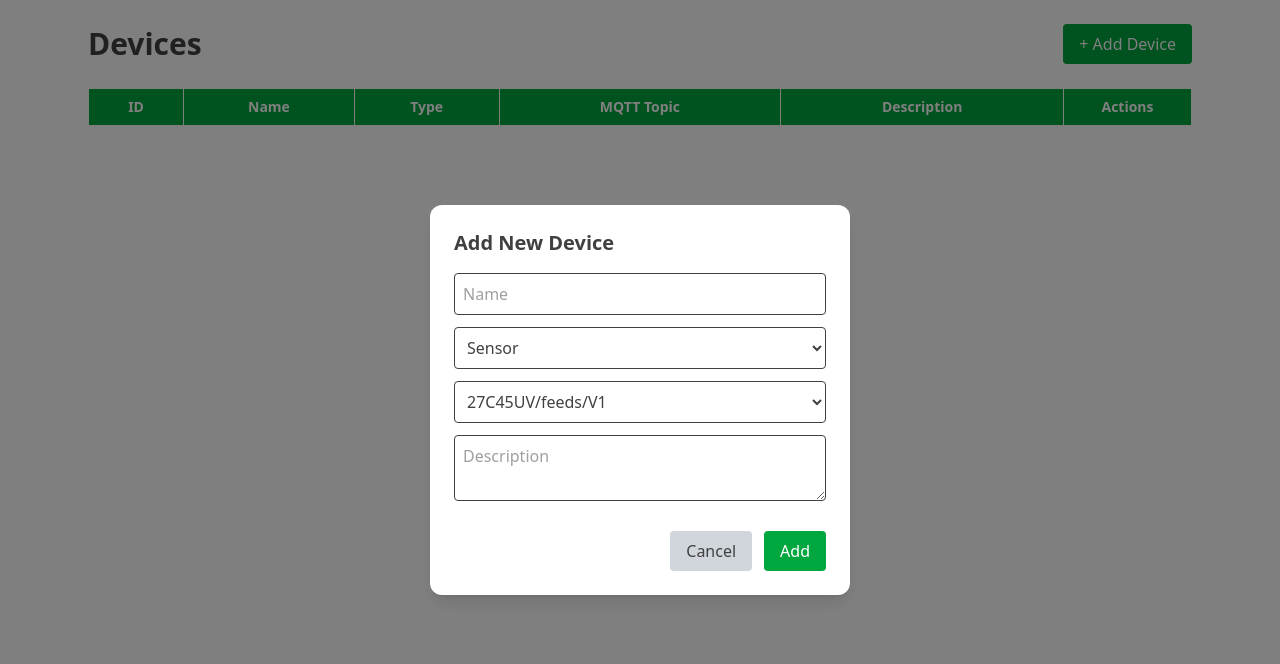
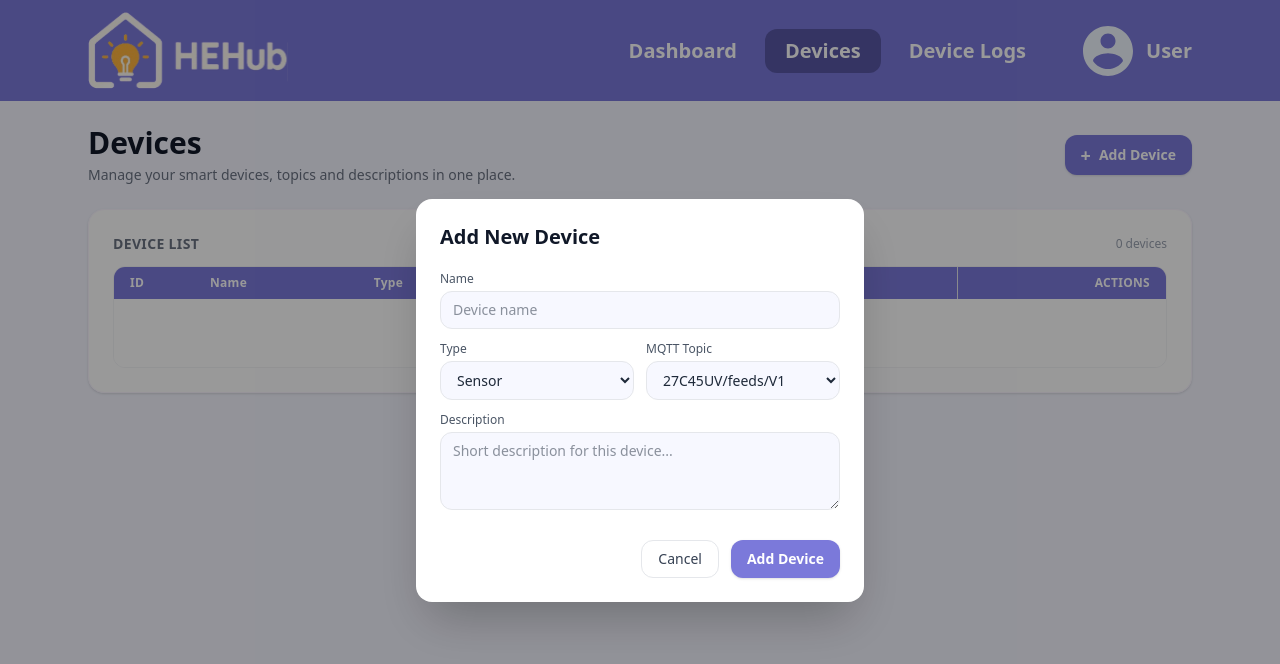
Before and after one commit to sker8130/Smarthome-Frontend, a Next.js app: page /devices in a window 1280 px wide. Both pictures are taken after a click on the button "+ Add Device". Shown: the top 664 px of the page. Built offline with nearby package versions, Linux system fonts and the light colour scheme.

Commit message:
feat: add header for device page and update UI

```diff
--- a/app/devices/DevicePageClient.tsx
+++ b/app/devices/DevicePageClient.tsx
@@ -2,6 +2,7 @@
 
 import { useEffect, useState } from "react";
 import { apiFetch } from "@/lib/api";
+import DashboardHeader from "@/components/dashboard/DashboardHeader";
 
 type ApiDevice = {
   id: number;
@@ -21,7 +22,10 @@ export default function DevicePageClient() {
   const [editItem, setEditItem] = useState<ApiDevice | null>(null);
   const [addMode, setAddMode] = useState(false);
 
-  const [sortConfig, setSortConfig] = useState<{ key: keyof ApiDevice; direction: "asc" | "desc" } | null>(null);
+  const [sortConfig, setSortConfig] = useState<{
+    key: keyof ApiDevice;
+    direction: "asc" | "desc";
+  } | null>(null);
 
   const [form, setForm] = useState({
     name: "",
@@ -44,7 +48,10 @@ export default function DevicePageClient() {
 
   function handleSort(key: keyof ApiDevice) {
     if (sortConfig?.key === key) {
-      setSortConfig({ key, direction: sortConfig.direction === "asc" ? "desc" : "asc" });
+      setSortConfig({
+        key,
+        direction: sortConfig.direction === "asc" ? "desc" : "asc",
+      });
     } else {
       setSortConfig({ key, direction: "asc" });
     }
@@ -142,121 +149,191 @@ export default function DevicePageClient() {
   }
 
   if (loading) {
-    return <div className="p-6 text-lg">Loading...</div>;
+    return (
+      <div className="min-h-screen bg-[#f4f5ff]">
+        <DashboardHeader />
+        <main className="mx-auto max-w-6xl p-6">
+          <p className="text-gray-700">Loading devices...</p>
+        </main>
+      </div>
+    );
   }
 
   return (
-    <main className="mx-auto max-w-6xl p-6">
-      <div className="flex items-center justify-between mb-6">
-        <h1 className="text-3xl font-semibold">Devices</h1>
+    <div className="min-h-screen bg-[#f4f5ff]">
+      <DashboardHeader />
+
+      <main className="mx-auto max-w-6xl p-6 space-y-6">
+        {/* PAGE HEADER */}
+        <div className="flex flex-col gap-3 sm:flex-row sm:items-center sm:justify-between">
+          <div>
+            <h1 className="text-3xl font-semibold text-gray-900">Devices</h1>
+            <p className="mt-1 text-sm text-gray-500">
+              Manage your smart devices, topics and descriptions in one place.
+            </p>
+          </div>
+
           <button
             onClick={openAddModal}
-          className="px-4 py-2 rounded bg-green-600 text-white"
+            className="inline-flex items-center justify-center rounded-xl bg-[var(--color-purple)] px-4 py-2.5 text-sm font-semibold text-white shadow-sm hover:bg-[var(--color-darkpurple)] transition"
           >
-          + Add Device
+            <span className="mr-2 text-lg leading-none">+</span>
+            Add Device
           </button>
         </div>
 
-      <table className="w-full border border-gray-300 text-sm">
-        <thead className="bg-green-600 text-white">
+        {/* TABLE CARD */}
+        <section className="rounded-2xl border border-purple-50 bg-white/90 p-4 shadow-sm md:p-6">
+          <div className="mb-3 flex items-center justify-between">
+            <h2 className="text-sm font-semibold uppercase tracking-wide text-gray-500">
+              Device List
+            </h2>
+            <p className="text-xs text-gray-400">
+              {devices.length} device{devices.length !== 1 ? "s" : ""}
+            </p>
+          </div>
+
+          <div className="overflow-x-auto rounded-xl border border-gray-100">
+            <table className="min-w-full text-sm">
+              <thead className="bg-[var(--color-purple)] text-white">
                 <tr>
-            <th className="border p-2 cursor-pointer" onClick={() => handleSort("id")}>
-              ID {sortConfig?.key === "id" ? (sortConfig.direction === "asc" ? "▲" : "▼") : ""}
+                  <SortableHeader
+                    label="ID"
+                    active={sortConfig?.key === "id"}
+                    direction={sortConfig?.direction}
+                    onClick={() => handleSort("id")}
+                    className="w-20"
+                  />
+                  <SortableHeader
+                    label="Name"
+                    active={sortConfig?.key === "name"}
+                    direction={sortConfig?.direction}
+                    onClick={() => handleSort("name")}
+                  />
+                  <SortableHeader
+                    label="Type"
+                    active={sortConfig?.key === "type"}
+                    direction={sortConfig?.direction}
+                    onClick={() => handleSort("type")}
+                    className="w-32"
+                  />
+                  <SortableHeader
+                    label="MQTT Topic"
+                    active={sortConfig?.key === "mqttTopic"}
+                    direction={sortConfig?.direction}
+                    onClick={() => handleSort("mqttTopic")}
+                    className="w-56"
+                  />
+                  <SortableHeader
+                    label="Description"
+                    active={sortConfig?.key === "description"}
+                    direction={sortConfig?.direction}
+                    onClick={() => handleSort("description")}
+                  />
+                  <th className="whitespace-nowrap border-l border-gray-200 px-4 py-2 text-right text-xs font-semibold uppercase tracking-wide">
+                    Actions
                   </th>
-            <th className="border p-2 cursor-pointer" onClick={() => handleSort("name")}>
-              Name {sortConfig?.key === "name" ? (sortConfig.direction === "asc" ? "▲" : "▼") : ""}
-            </th>
-            <th className="border p-2 cursor-pointer" onClick={() => handleSort("type")}>
-              Type {sortConfig?.key === "type" ? (sortConfig.direction === "asc" ? "▲" : "▼") : ""}
-            </th>
-            <th className="border p-2 cursor-pointer" onClick={() => handleSort("mqttTopic")}>
-              MQTT Topic {sortConfig?.key === "mqttTopic" ? (sortConfig.direction === "asc" ? "▲" : "▼") : ""}
-            </th>
-            <th className="border p-2 cursor-pointer" onClick={() => handleSort("description")}>
-              Description {sortConfig?.key === "description" ? (sortConfig.direction === "asc" ? "▲" : "▼") : ""}
-            </th>
-            <th className="border p-2 w-32">Actions</th>
                 </tr>
               </thead>
 
-        <tbody>
-          {sortedDevices.map((d) => (
-            <tr key={d.id}>
-              <td className="border p-2">{d.id}</td>
-              <td className="border p-2">{d.name}</td>
-              <td className="border p-2">{d.type}</td>
-              <td className="border p-2">{d.mqttTopic}</td>
-              <td className="border p-2">{d.description}</td>
-              <td className="border p-2 text-center">
+              <tbody className="divide-y divide-gray-100 bg-white">
+                {sortedDevices.map((d, index) => (
+                  <tr
+                    key={d.id}
+                    className={index % 2 === 0 ? "bg-white" : "bg-[#faf9ff]"}
+                  >
+                    <td className="whitespace-nowrap px-4 py-2 text-xs font-medium text-gray-500">
+                      #{d.id}
+                    </td>
+                    <td className="max-w-[180px] truncate px-4 py-2 text-sm text-gray-800">
+                      {d.name}
+                    </td>
+                    <td className="whitespace-nowrap px-4 py-2 text-xs font-medium text-[var(--color-purple)]">
+                      {d.type || "—"}
+                    </td>
+                    <td className="max-w-[220px] truncate px-4 py-2 text-xs text-gray-600">
+                      {d.mqttTopic || "—"}
+                    </td>
+                    <td className="max-w-[260px] truncate px-4 py-2 text-xs text-gray-600">
+                      {d.description || "—"}
+                    </td>
+                    <td className="whitespace-nowrap px-4 py-2 text-right">
+                      <div className="inline-flex gap-1">
                         <button
                           onClick={() => openEditModal(d)}
-                  className="p-1 rounded hover:bg-blue-100"
+                          className="inline-flex items-center rounded-lg bg-[#edf2ff] px-2 py-1 text-xs font-semibold text-[var(--color-purple)] hover:bg-[#e0e6ff]"
                           title="Edit"
                         >
-                  <svg
-                    xmlns="http://www.w3.org/2000/svg"
-                    className="h-5 w-5 text-blue-600"
-                    fill="none"
-                    viewBox="0 0 24 24"
-                    stroke="currentColor"
-                    strokeWidth={2}
-                  >
-                    <path
-                      strokeLinecap="round"
-                      strokeLinejoin="round"
-                      d="M11 4h10M4 21v-7a4 4 0 014-4h12M16 3l5 5M5 21l4-4"
-                    />
-                  </svg>
+                          ✏️
+                          <span className="ml-1 hidden sm:inline">Edit</span>
                         </button>
 
                         <button
                           onClick={() => deleteDevice(d.id)}
-                  className="p-1 rounded hover:bg-red-100"
+                          className="inline-flex items-center rounded-lg bg-red-50 px-2 py-1 text-xs font-semibold text-red-600 hover:bg-red-100"
                           title="Delete"
                         >
-                  <svg
-                    xmlns="http://www.w3.org/2000/svg"
-                    className="h-5 w-5 text-red-600"
-                    fill="none"
-                    viewBox="0 0 24 24"
-                    stroke="currentColor"
-                    strokeWidth={2}
-                  >
-                    <path
-                      strokeLinecap="round"
-                      strokeLinejoin="round"
-                      d="M6 18L18 6M6 6l12 12"
-                    />
-                  </svg>
+                          🗑
+                          <span className="ml-1 hidden sm:inline">Delete</span>
                         </button>
+                      </div>
                     </td>
                   </tr>
                 ))}
+
+                {sortedDevices.length === 0 && (
+                  <tr>
+                    <td
+                      colSpan={6}
+                      className="px-4 py-6 text-center text-sm text-gray-500"
+                    >
+                      No devices found. Click <strong>Add Device</strong> to
+                      create one.
+                    </td>
+                  </tr>
+                )}
               </tbody>
             </table>
+          </div>
+        </section>
 
-      {/* EDIT MODAL */}
+        {/* EDIT / ADD MODAL */}
         {modalOpen && (
-        <div className="fixed inset-0 bg-black/50 flex items-center justify-center">
-          <div className="bg-white rounded-xl p-6 w-[420px] shadow-lg">
-            <h2 className="text-xl font-semibold mb-4">
-              {addMode ? "Add New Device" : `Edit Device ${editItem?.name}`}
+          <div className="fixed inset-0 z-40 flex items-center justify-center bg-black/40 px-4">
+            <div className="w-full max-w-md rounded-2xl bg-white p-6 shadow-2xl">
+              <h2 className="text-xl font-semibold text-gray-900">
+                {addMode ? "Add New Device" : `Edit Device`}
               </h2>
+              {!addMode && editItem && (
+                <p className="mt-1 text-xs text-gray-500">
+                  ID: #{editItem.id} • {editItem.name}
+                </p>
+              )}
 
-            <div className="space-y-3">
+              <div className="mt-5 space-y-3">
+                <div>
+                  <label className="mb-1 block text-xs font-medium text-gray-600">
+                    Name
+                  </label>
                   <input
-                className="w-full border p-2 rounded"
-                placeholder="Name"
+                    className="w-full rounded-xl border border-gray-200 bg-[#f7f8ff] px-3 py-2 text-sm text-gray-800 outline-none focus:border-[var(--color-purple)] focus:ring-1 focus:ring-[var(--color-purple)]"
+                    placeholder="Device name"
                     value={form.name}
+                    onChange={(e) => setForm({ ...form, name: e.target.value })}
+                  />
+                </div>
+
+                <div className="grid gap-3 sm:grid-cols-2">
+                  <div>
+                    <label className="mb-1 block text-xs font-medium text-gray-600">
+                      Type
+                    </label>
+                    <select
+                      className="w-full rounded-xl border border-gray-200 bg-[#f7f8ff] px-3 py-2 text-sm text-gray-800 outline-none focus:border-[var(--color-purple)] focus:ring-1 focus:ring-[var(--color-purple)]"
+                      value={form.type}
                       onChange={(e) =>
-                  setForm({ ...form, name: e.target.value })
+                        setForm({ ...form, type: e.target.value })
                       }
-              />
-
-              <select
-                className="w-full border p-2 rounded"
-                value={form.type}
-                onChange={(e) => setForm({ ...form, type: e.target.value })}
                     >
                       <option value="sensor">Sensor</option>
                       <option value="light">Light</option>
@@ -264,48 +341,97 @@ export default function DevicePageClient() {
                       <option value="speaker">Speaker</option>
                       <option value="relay">Relay</option>
                     </select>
+                  </div>
 
+                  <div>
+                    <label className="mb-1 block text-xs font-medium text-gray-600">
+                      MQTT Topic
+                    </label>
                     <select
-                className="w-full border p-2 rounded"
+                      className="w-full rounded-xl border border-gray-200 bg-[#f7f8ff] px-3 py-2 text-sm text-gray-800 outline-none focus:border-[var(--color-purple)] focus:ring-1 focus:ring-[var(--color-purple)]"
                       value={form.mqttTopic}
-                onChange={(e) => setForm({ ...form, mqttTopic: e.target.value })}
+                      onChange={(e) =>
+                        setForm({ ...form, mqttTopic: e.target.value })
+                      }
                     >
-                {Array.from({ length: 20 }, (_, i) => `27C45UV/feeds/V${i + 1}`).map(
-                  (topic) => (
+                      {Array.from(
+                        { length: 20 },
+                        (_, i) => `27C45UV/feeds/V${i + 1}`
+                      ).map((topic) => (
                         <option key={topic} value={topic}>
                           {topic}
                         </option>
-                  )
-                )}
+                      ))}
                     </select>
+                  </div>
+                </div>
 
+                <div>
+                  <label className="mb-1 block text-xs font-medium text-gray-600">
+                    Description
+                  </label>
                   <textarea
-                className="w-full border p-2 rounded"
-                placeholder="Description"
+                    className="w-full rounded-xl border border-gray-200 bg-[#f7f8ff] px-3 py-2 text-sm text-gray-800 outline-none focus:border-[var(--color-purple)] focus:ring-1 focus:ring-[var(--color-purple)]"
+                    rows={3}
+                    placeholder="Short description for this device..."
                     value={form.description}
                     onChange={(e) =>
                       setForm({ ...form, description: e.target.value })
                     }
                   />
                 </div>
+              </div>
 
-            <div className="flex justify-end gap-3 mt-6">
+              <div className="mt-6 flex justify-end gap-3">
                 <button
                   onClick={() => setModalOpen(false)}
-                className="px-4 py-2 rounded bg-gray-300"
+                  className="rounded-xl border border-gray-200 px-4 py-2 text-sm font-medium text-gray-700 hover:bg-gray-50"
                 >
                   Cancel
                 </button>
                 <button
                   onClick={addMode ? saveAdd : saveEdit}
-                className="px-4 py-2 rounded bg-green-600 text-white"
+                  className="rounded-xl bg-[var(--color-purple)] px-4 py-2 text-sm font-semibold text-white shadow-sm hover:bg-[var(--color-darkpurple)]"
                 >
-                {addMode ? "Add" : "Save"}
+                  {addMode ? "Add Device" : "Save Changes"}
                 </button>
               </div>
             </div>
           </div>
         )}
       </main>
+    </div>
   );
 }
+
+/* Small component for sortable table header */
+function SortableHeader({
+  label,
+  active,
+  direction,
+  onClick,
+  className = "",
+}: {
+  label: string;
+  active?: boolean;
+  direction?: "asc" | "desc";
+  onClick: () => void;
+  className?: string;
+}) {
+  return (
+    <th
+      className={`whitespace-nowrap px-4 py-2 text-left text-xs font-semibold uppercase tracking-wide ${className}`}
+    >
+      <button
+        type="button"
+        onClick={onClick}
+        className="flex items-center gap-1"
+      >
+        <span>{label}</span>
+        {active && (
+          <span className="text-[10px]">{direction === "asc" ? "▲" : "▼"}</span>
+        )}
+      </button>
+    </th>
+  );
+}
```
Also changed, not shown: public/HEHUB_logo.svg (added). Lines whose indentation alone changed are shown as unchanged.
